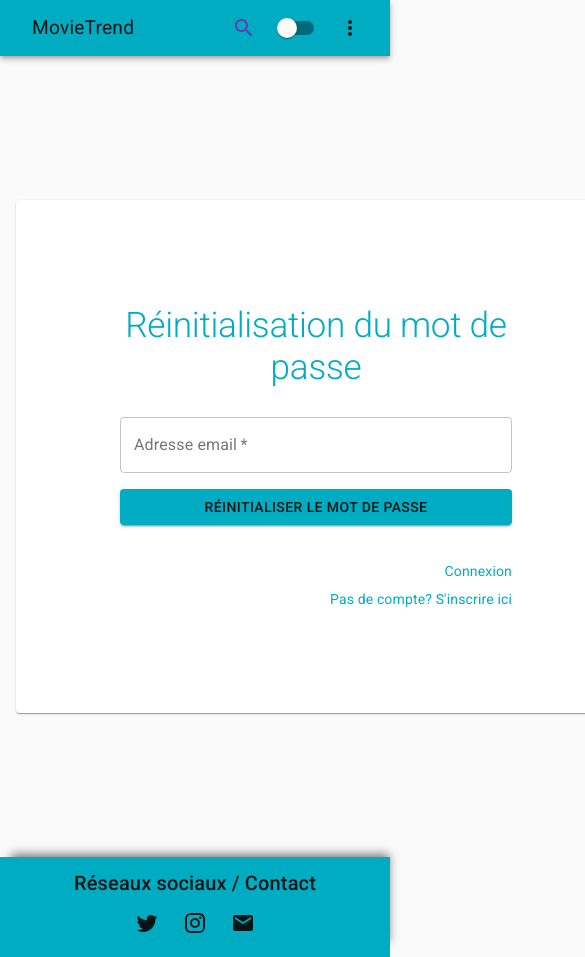
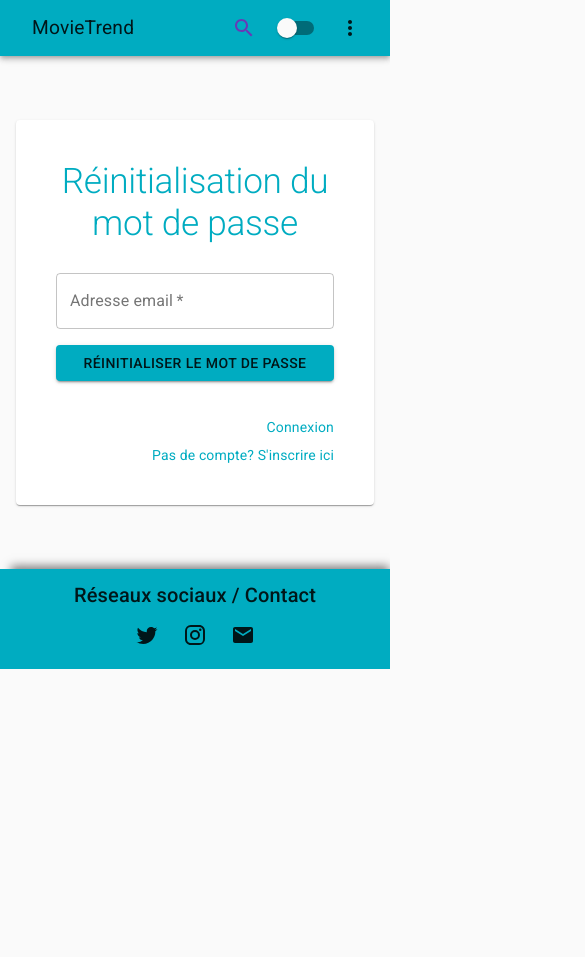
Before and after one commit to Claudie-code/movie, a React (Create React App) app: page /forgot-password in a window 390 px wide. Shown: the top 957 px of the page, 585 px wide, since content can reach past the window. After the commit the page ends 844 px from the top, so only its background shows below. Built offline with nearby package versions, Linux system fonts and the light colour scheme; no server answers; the database is empty.

Commit message:
responsive login sign up

```diff
--- a/src/containers/Account/Account.js
+++ b/src/containers/Account/Account.js
@@ -11,9 +11,9 @@ const useStyles = makeStyles((theme) => ({
       justifyContent: 'center',
       flexDirection: 'column',
       textAlign: 'center',
-      width: 700,
-      margin: '7rem auto',
-      padding: theme.spacing(13)
+      maxWidth: 700,
+      margin: '2rem auto',
+      padding: theme.spacing(5)
     },
     margin: {
         marginTop: theme.spacing(4)
--- a/src/containers/ForgotPassword/ForgotPassword.js
+++ b/src/containers/ForgotPassword/ForgotPassword.js
@@ -7,13 +7,13 @@ import Alert from '@material-ui/lab/Alert';
 
 const useStyles = makeStyles((theme) => ({
     root: {
-      display: 'flex',
-      justifyContent: 'center',
-      flexDirection: 'column',
-      textAlign: 'center',
-      width: 600,
-      margin: '7rem auto',
-      padding: theme.spacing(13)
+        display: 'flex',
+        justifyContent: 'center',
+        flexDirection: 'column',
+        textAlign: 'center',
+        maxWidth: 700,
+        margin: '2rem auto',
+        padding: theme.spacing(5)
     },
     margin: {
         marginTop: theme.spacing(4)
--- a/src/containers/Login/Login.js
+++ b/src/containers/Login/Login.js
@@ -12,9 +12,9 @@ const useStyles = makeStyles((theme) => ({
         justifyContent: 'center',
         flexDirection: 'column',
         textAlign: 'center',
-      width: 500,
-      margin: '7rem auto',
-      padding: theme.spacing(13)
+        maxWidth: 700,
+        margin: '2rem auto',
+        padding: theme.spacing(5)
     },
     margin: {
         marginTop: theme.spacing(4)
--- a/src/containers/Signup/Signup.js
+++ b/src/containers/Signup/Signup.js
@@ -12,9 +12,9 @@ const useStyles = makeStyles((theme) => ({
         justifyContent: 'center',
         flexDirection: 'column',
         textAlign: 'center',
-        width: 500,
-        margin: '6rem auto',
-        padding: theme.spacing(13)
+        maxWidth: 700,
+        margin: '2rem auto',
+        padding: theme.spacing(5)
     },
     margin: {
         marginTop: theme.spacing(4)
```
Lines whose indentation alone changed are shown as unchanged.
